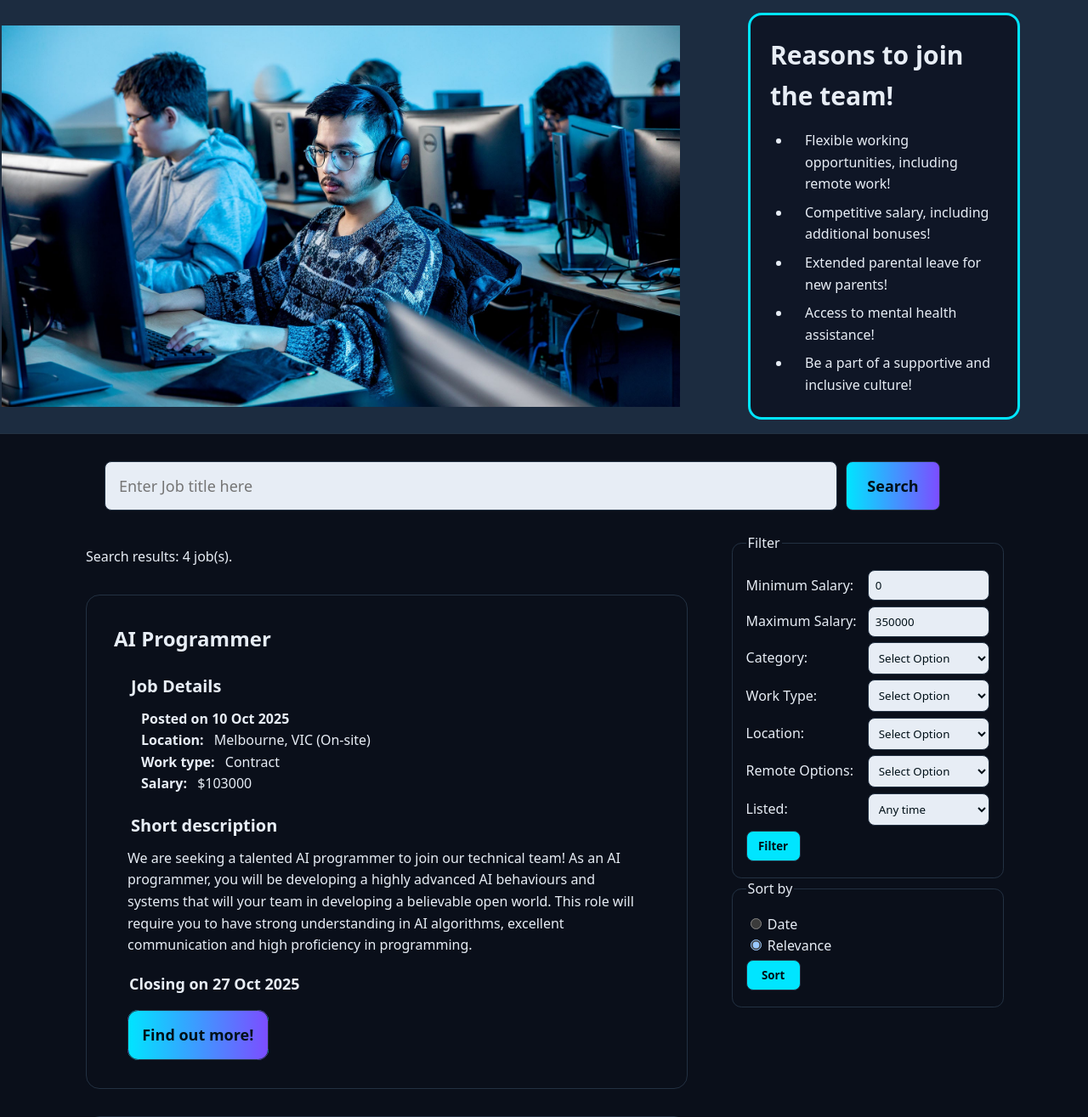
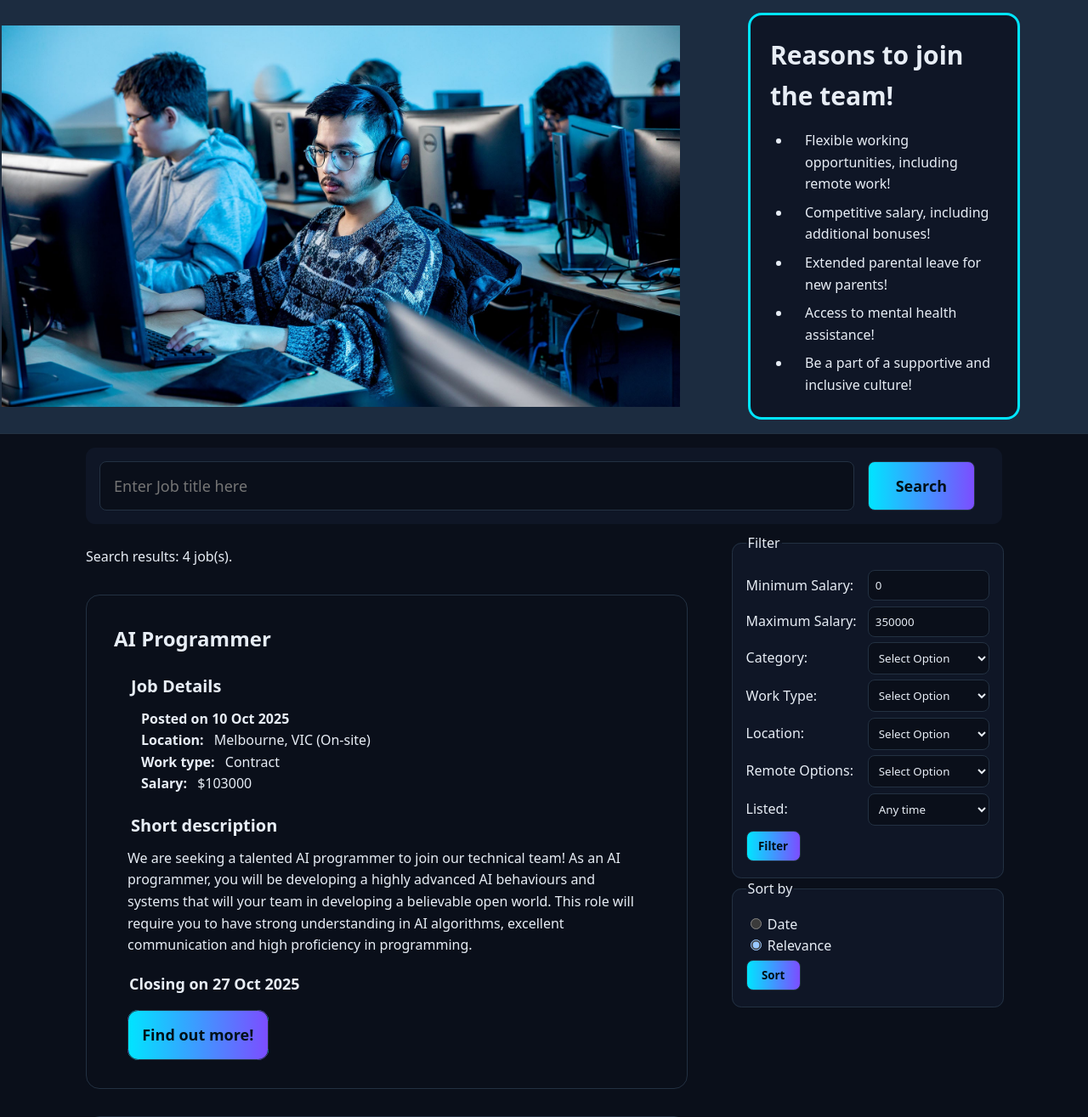
Before and after one commit to majisticswin/Assignment-Applied-Web-Project-Part-2, a PHP site: page /jobs.php in a window 1280 px wide. Shown: the part 82-1397 px from the top of the page at 85% size. Run offline with PHP 8.4, Linux system fonts and the light colour scheme; data comes from the database, SQL or seed files in the repository.

Commit message:
style(jobs): restyle the search bar, filter and sort to match the colour palette

```diff
--- a/styles/jobs_main_styles.css
+++ b/styles/jobs_main_styles.css
@@ -154,16 +154,17 @@ input {
 }
 
 form {
-    border: var(--text) 1px solid;
     display: contents;
 }
 
 .search {
     grid-column: 1 / 3;
-    display: grid;
-    grid-template-columns: 80% 15%;
-    justify-content: center;
-    gap: 10px;
+    display: flex;
+    align-items: center;
+    background-color: var(--panel);
+    border-radius: 0.7em;
+    padding: 0rem 1rem;
+    width: 100%;
 
 }
 
@@ -174,27 +175,25 @@ form {
     margin: 1rem 0rem;
     border: var(--border) 1px solid;
     border-radius: 0.5rem;
-    background-color: var(--text);
-    color: #001018;
+    background-color: var(--bg);
+    color: var(--text);
 }
 
-.search-bar:focus, .min-salary input:focus, .max-salary input:focus {
-    border: #00b7cc 5px solid;
+.search-bar:focus, .min-salary input:focus, .max-salary input:focus, .category select:focus, .job_type select:focus, .location select:focus, .remote select:focus, .listed select:focus {
+    border: #00b7cc 3px solid;
 }
 
 .search-btn {
-    justify-self: start;
+    width: fit-content;
     font-size: 18px;
     font-weight: bold;
-    padding: 1rem 1.5rem;
-    margin: 1rem 0rem;
+    padding: 1rem 2rem;
+    margin: 1rem 1rem;
     border: 1px solid #233142;
     border-radius: 0.5rem;
     background: linear-gradient(90deg, #00e5ff, #7c4dff);
     color: #001018;
 }
-
-
 
 
 .search-btn:hover {
@@ -212,11 +211,12 @@ form {
     font-size: 16px;
 }
 
-.filter-sort fieldset{
+.filter-sort fieldset {
     width: 100%;
     padding: 1em;
     border: var(--border) 1px solid;
     border-radius: 0.7em;
+    background-color: var(--panel);
 
 }
 
@@ -226,8 +226,8 @@ form {
     margin: 0.2rem 0rem;
     border: var(--border) 1px solid;
     border-radius: 0.5rem;
-    background-color: var(--text);
-    color: #001018;
+    background-color: var(--bg);
+    color: var(--text);
 }
 
 .min-salary, .max-salary, .category, .job_type, .location, .remote, .listed {
@@ -245,12 +245,12 @@ form {
     margin: 0.2rem 0rem;
     border: var(--border) 1px solid;
     border-radius: 0.5rem;
-    background-color: var(--accent);
+    background: linear-gradient(90deg, #00e5ff, #7c4dff);;
     color: #001018;
 }
 
 .filter-btn:hover, .sort-btn:hover {
-    background: #a4f3fd;
+    background: linear-gradient(90deg, #a4f3fd, #c8b5fc);
     color: #233142;
 }
 /*  ===========  Job Summary Section Styling  =========== */
@@ -332,7 +332,7 @@ form {
     padding: 0.9em;
     font-size: 18px;
     font-weight: bold;
-    border: 1px solid #233142;
+    border: 1px solid var(--border);
     text-decoration: none;
 
 }
@@ -342,6 +342,8 @@ form {
     color: #233142;
 }
 
+.info-btn a:hover,
+.info-btn a:focus-visible { filter: brightness(1.1); }
 
 /* Footer */
 .site-footer {
```
